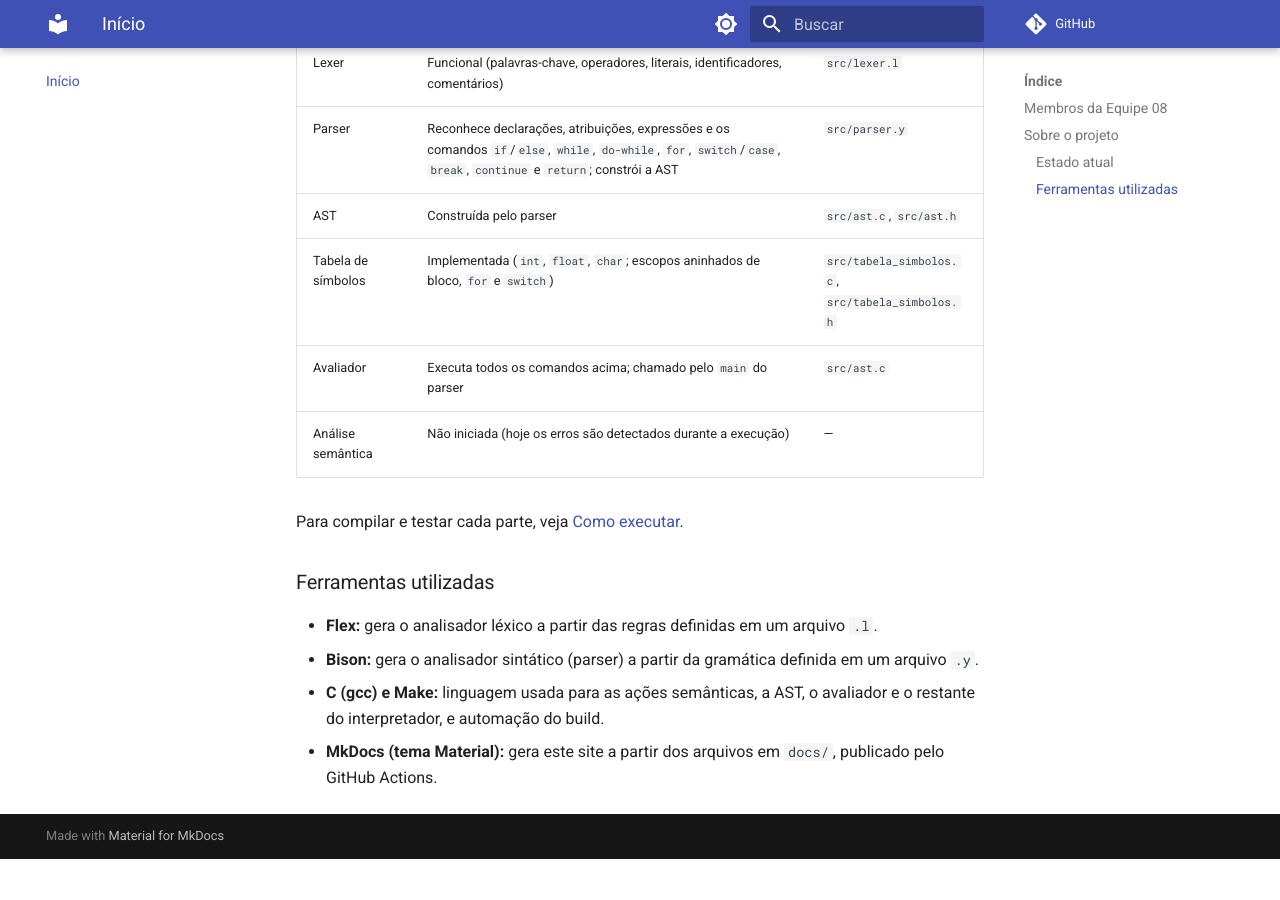
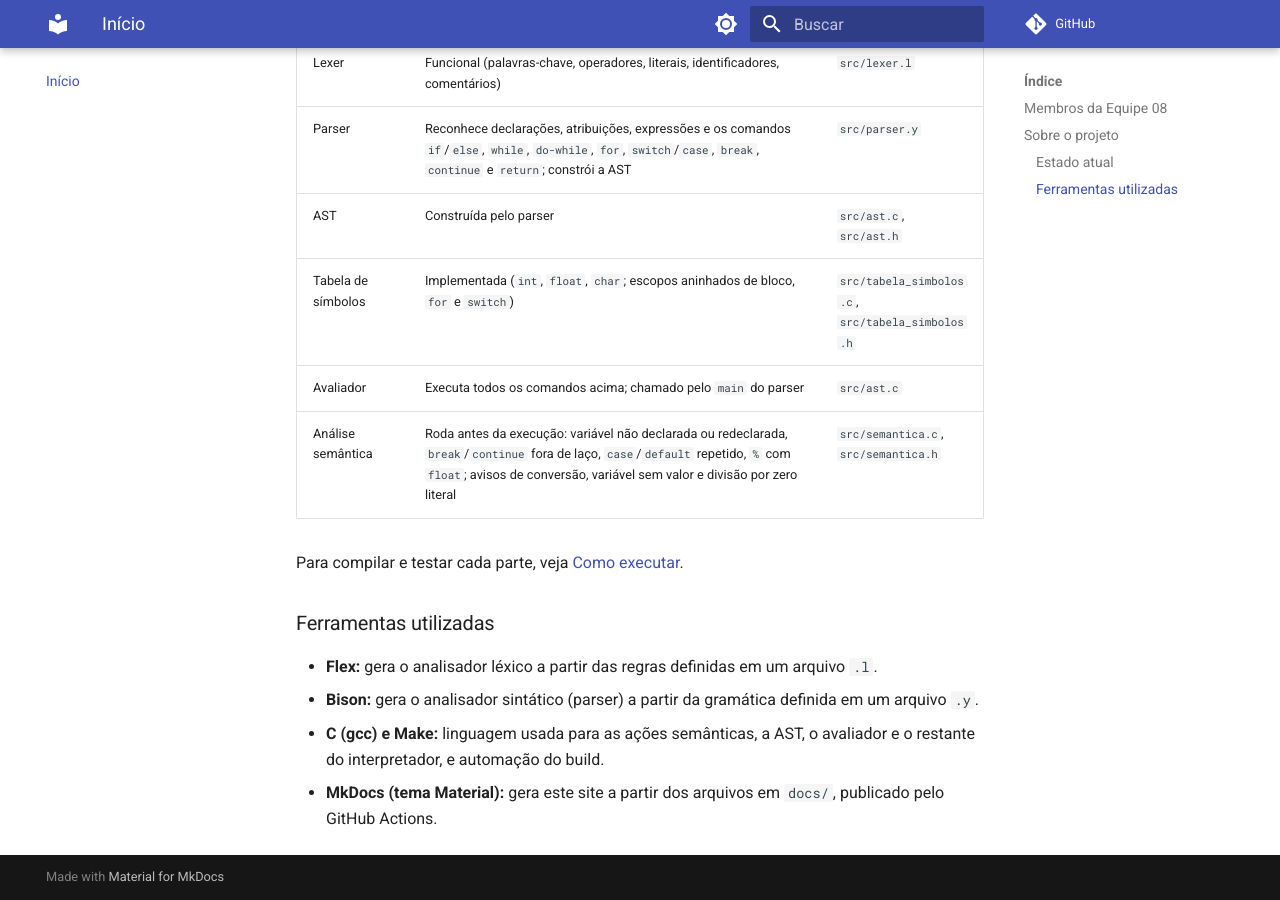
Before and after one commit to m0yo/Compiladores_G08, an MkDocs documentation site: the page built from docs/index.md, in a window 1280 px wide and 900 px high, scrolled down 1000 px. Built offline with MkDocs 1.6.1 and Material for MkDocs 9.7.7, drawn with Linux system fonts in a browser that asks for light colours; comment, search, counter and statistics services are not loaded; before the commit the page ends 1859 px from its top, so only the background shows below that.

Commit message:
📚 docs: atualizar a tabela de estado em docs/index.md
A análise semântica constava como não iniciada.

```diff
--- a/docs/index.md
+++ b/docs/index.md
@@ -28,7 +28,7 @@ Este projeto implementa um interpretador, escrito em C, capaz de ler, analisar e
 | AST | Construída pelo parser | `src/ast.c`, `src/ast.h` |
 | Tabela de símbolos | Implementada (`int`, `float`, `char`; escopos aninhados de bloco, `for` e `switch`) | `src/tabela_simbolos.c`, `src/tabela_simbolos.h` |
 | Avaliador | Executa todos os comandos acima; chamado pelo `main` do parser | `src/ast.c` |
-| Análise semântica | Não iniciada (hoje os erros são detectados durante a execução) | — |
+| Análise semântica | Roda antes da execução: variável não declarada ou redeclarada, `break`/`continue` fora de laço, `case`/`default` repetido, `%` com `float`; avisos de conversão, variável sem valor e divisão por zero literal | `src/semantica.c`, `src/semantica.h` |
 
 Para compilar e testar cada parte, veja [Como executar](como_executar.md).
 
```
